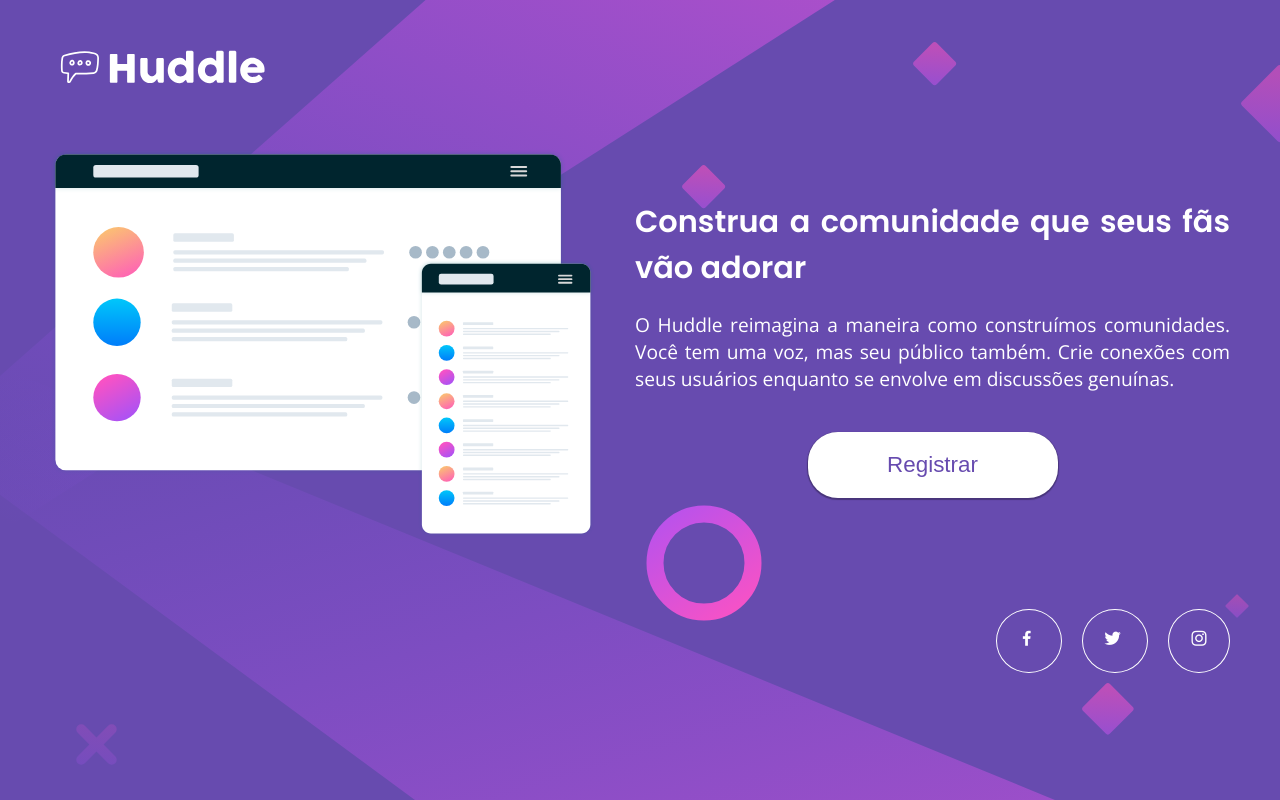
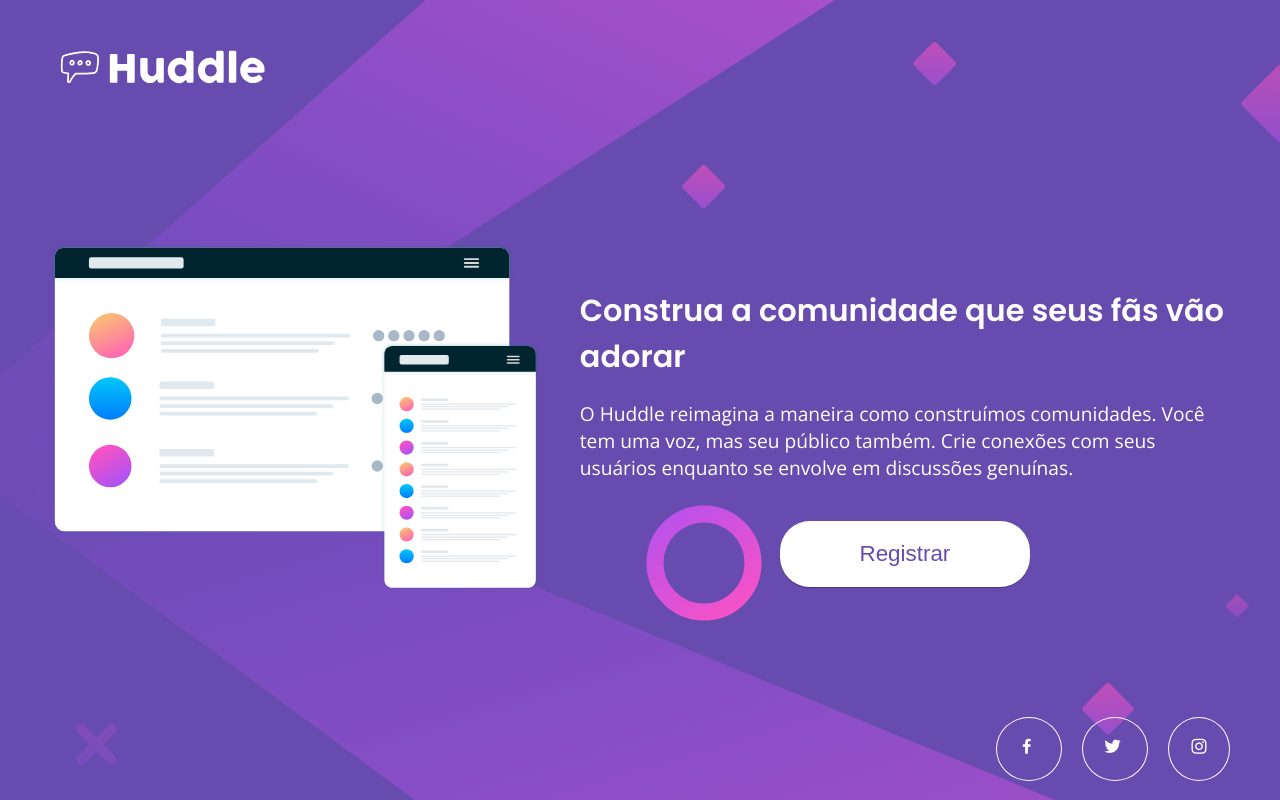
Before and after one commit to pedro-florentino/huddle-landing-page-with-single-introductory-section-master, a plain HTML site: page index.html in a window 1280 px wide. Drawn offline with nearby package versions, Linux system fonts and the light colour scheme.

Commit message:
Update Style.css

```diff
--- a/estilo/style.css
+++ b/estilo/style.css
@@ -18,15 +18,17 @@ body {
     font-family: "Open Sans", sans-serif;
     font-weight: 400;
     color: white;
-    height: 100vh;
+    min-height: 100vh;
     background-color: var(--violet);
     background-image: url('../images/bg-mobile.svg');
     background-repeat: no-repeat;
     background-size: cover;
+    display: flex;
+    flex-direction: column;
 }
 
 header {
-    padding: 30px 20px;
+    padding: 2rem 1.25rem;
 }
 
 .logo {
@@ -35,27 +37,21 @@ header {
 
 .content {
     display: flex;
-    justify-content: flex-start;
-    align-items: flex-start;
-    flex-direction: row;
-    flex-wrap: wrap;
-    padding: 0px 20px 20px;
-    max-width: auto;
-    max-height: auto;
+    flex-direction: column;
+    flex-grow: 1;
+    justify-content: center;
+    align-items: center;
+    padding: 0 1.25rem;
 }
 
 .img-ilustracao {
     display: flex;
     justify-content: center;
     align-items: center;
-    max-width: auto;
-    max-height: auto;
-    margin: auto;
 }
 
 .img-ilustracao img {
     max-width: 100%;
-    max-height: auto;
 }
 
 .text-content {
@@ -63,67 +59,64 @@ header {
     justify-content: center;
     align-items: center;
     flex-direction: column;
-    max-width: auto;
-    max-height: auto;
 }
 
 .text-content h1 {
     font-family: "Poppins", sans-serif;
-    font-size: 1.3em;
+    font-size: 1.3rem;
     font-weight: 600;
     text-align: center;
-    padding-top: 20px;
+    padding-top: 1.25rem;
 }
 
 .text-content p {
-    font-size: 1em;
+    font-size: 1rem;
     text-align: center;
-    padding: 20px 0 40px 0;
+    padding: 1.25rem 0 2.5rem;
 }
 
 .register-button {
     background-color: white;
     color: var(--violet);
     border: none;
-    border-radius: 30px;
-    width: 200px;
-    height: auto;
-    padding: 20px;
-    font-size: 1.1em;
-    box-shadow: 0px 1px 1px 1px rgba(0, 0, 0, 0.3);
+    border-radius: 1.875rem;
+    width: 12.5rem;
+    padding: 1.25rem;
+    font-size: 1.1rem;
+    box-shadow: 0px 1px 1px rgba(0, 0, 0, 0.3);
 }
 
 .register-button:hover, .social-icons > a:hover {
     background-color: var(--softMagenta);
     color: white;
-    transition: 0.9s ease-in-out;
+    transition: 0.6s ease-in-out;
 }
 
 footer {
     display: flex;
     align-items: center;
     justify-content: center;
-    padding: 30px 0 30px 0;
+    padding: 2.5rem 0;
 }
 
 .social-icons a {
     color: white;
     border: 1px solid white;
-    border-radius: 100%;
-    padding: 10px 15px;
-    margin: 0 5px;
+    border-radius: 50%;
+    padding: 0.625rem 0.9375rem;
+    margin: 0 0.3125rem;
     text-align: center;
 }
 
 @media (min-width: 480px) {
     .text-content h1 {
-        font-size: 1.5em;
+        font-size: 1.5rem;
     }
 }
 
 @media (min-width: 768px) {
     header {
-        padding: 40px 0 40px 40px;
+        padding: 2.5rem;
     }
 
     .logo {
@@ -131,39 +124,39 @@ footer {
     }
 
     .content {
-        padding: 0px 40px 40px;
+        padding: 0 2.5rem;
     }
 
     .text-content h1 {
-        font-size: 2em;
+        font-size: 2rem;
     }
 
     .text-content p {
-        font-size: 1.2em;
+        font-size: 1.2rem;
     }
 
     .register-button {
-        width: 230px;
-        font-size: 1.3em;
+        width: 14.375rem;
+        font-size: 1.3rem;
     }
 
     footer {
-        padding: 40px 0;
+        padding: 2.5rem;
     }
 
     .social-icons a {
-        padding: 20px 25px;
-        margin: 0 5px;
+        padding: 1.25rem 1.5625rem;
+        margin: 0 0.625rem;
     }
 
     .social-icons i {
-        font-size: 20px;
+        font-size: 1.25rem;
     }
 }
 
 @media (min-width: 1024px) {
     header {
-        padding: 40px 0 50px 50px;
+        padding: 2.5rem 3.125rem;
     }
 
     .logo {
@@ -171,88 +164,87 @@ footer {
     }
 
     .content {
-        padding: 0px 50px 50px;
+        padding: 0 3.125rem;
+        flex-direction: row;
+        align-items: center;
+    }
+
+    .text-content {
+        padding-left: 2.5rem;
     }
 
     .text-content h1 {
-        font-size: 2.3em;
-        padding-top: 40px;
+        font-size: 2.3rem;
+        text-align: left;
+        padding-top: 2.5rem;
     }
 
     .text-content p {
-        font-size: 1.3em;
+        font-size: 1.3rem;
+        text-align: left;
     }
 
     .register-button {
-        width: 250px;
-        font-size: 1.5em;
+        width: 15.625rem;
+        font-size: 1.5rem;
     }
 
     footer {
-        padding: 50px 0;
+        padding: 3.125rem 0;
     }
 
     .social-icons a {
-        padding: 20px 20px;
-        margin: 0 10px;
+        padding: 1.25rem 1.25rem;
     }
 
     .social-icons i {
-        font-size: 20px;
+        font-size: 1.25rem;
     }
 }
 
 @media (min-width: 1200px) {
     body {
-        background-color: var(--violet);
         background-image: url('../images/bg-desktop.svg');
     }
 
     .content {
-        padding: 0px 50px 50px;
+        padding: 0 3.125rem;
         flex-wrap: nowrap;
     }
 
     .img-ilustracao {
-        justify-content: flex-start;
-        align-items: flex-start;
         flex: 2 1 auto;
-        max-width: auto;
     }
 
     .text-content {
-        padding-left: 40px;
+        padding-left: 2.5rem;
         flex: 1 2 auto;
-        max-width: 635px;
     }
 
     .text-content h1 {
-        font-size: 1.9em;
-        padding-top: 50px;
-        text-align: justify;
+        font-size: 1.9rem;
     }
 
     .text-content p {
-        font-size: 1.2em;
-        text-align: justify;
+        font-size: 1.2rem;
     }
 
     .register-button {
-        font-size: 1.4em;
+        font-size: 1.4rem;
     }
 
     footer {
         justify-content: flex-end;
         align-items: flex-end;
-        padding: 40px;
+        padding: 2.5rem;
     }
 
     .social-icons a {
-        padding: 20px 20px;
+        padding: 1.25rem 1.25rem;
     }
 
     .social-icons i {
-        font-size: 20px;
+        font-size: 1.25rem;
     }
 }
 
@@ -264,31 +256,26 @@ footer {
 
     .img-ilustracao {
         max-width: 900px;
-        flex: 1 1 auto;
     }
 
     .img-ilustracao img {
         width: 100%;
     }
 
-    .text-content {
-        flex: 1 1 auto;
-    }
-
     .text-content h1 {
-        font-size: 2.3em;
+        font-size: 2.3rem;
     }
 
     .text-content p {
-        font-size: 1.3em;
+        font-size: 1.3rem;
     }
 
     footer {
-        padding-bottom: 35px;
+        padding-bottom: 2.1875rem;
     }
 
     .social-icons i {
-        font-size: 25px;
+        font-size: 1.5625rem;
     }
 }
 
@@ -298,25 +285,24 @@ footer {
     }
 
     .text-content h1 {
-        font-size: 2.9em;
-        padding-top: 60px;
+        font-size: 2.9rem;
+        padding-top: 3.75rem;
     }
 
     .text-content p {
-        font-size: 1.5em;
-        padding: 60px 0 80px;
+        font-size: 1.5rem;
+        padding: 3.75rem 0 5rem;
     }
 
     .register-button {
-        font-size: 1.6em;
+        font-size: 1.6rem;
     }
 
     .social-icons a {
-        padding: 25px 25px;
-        margin: 0 10px;
+        padding: 1.5625rem 1.5625rem;
     }
 
     .social-icons i {
-        font-size: 25px;
+        font-size: 1.5625rem;
     }
 }
```
Also changed, not shown: images/screenshot.png.
